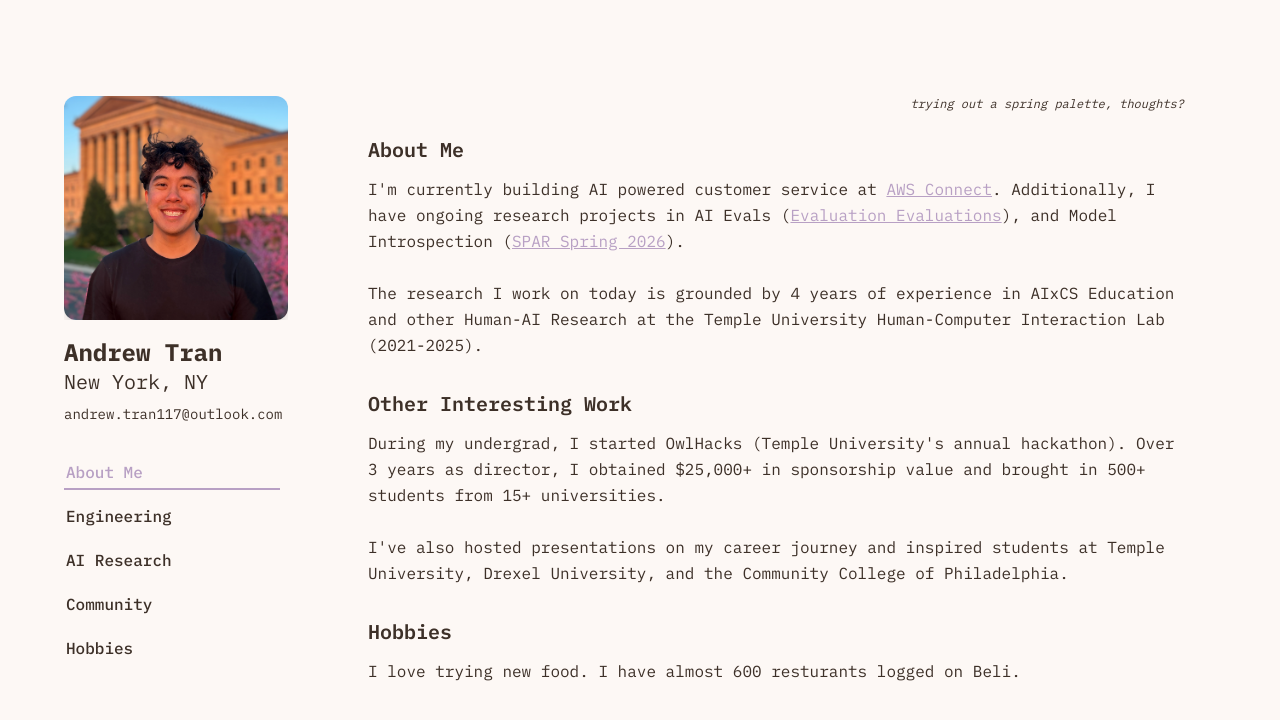
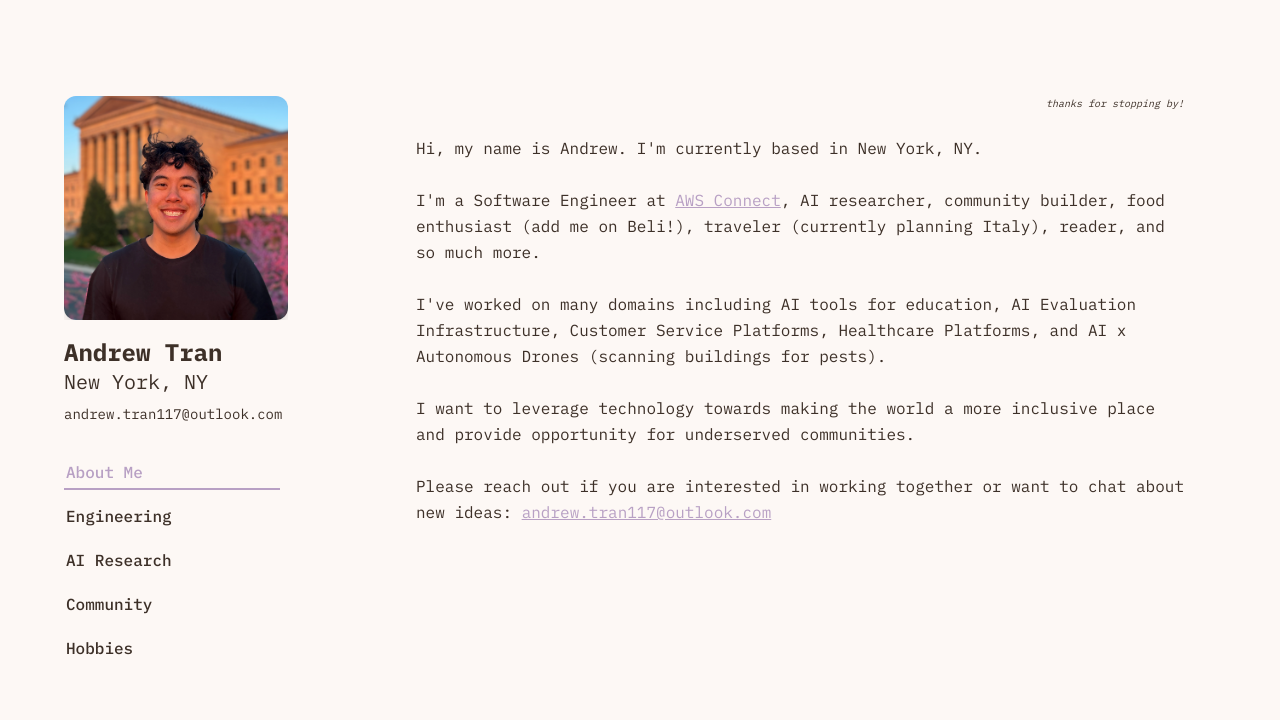
Before and after one commit to andrewtran117/andrewtran117.github.io, a Next.js app: page / in a window 1280 px wide. Shown: the top 720 px of the page. Built offline with nearby package versions, Linux system fonts and the light colour scheme.

Commit message:
Remodel about me

```diff
--- a/app/page.tsx
+++ b/app/page.tsx
@@ -74,84 +74,21 @@ export default function Home() {
           <div className="mb-12 md:pr-16 md:pl-0">
             {/* <h1 className="text-2xl font-semibold mb-4">Hello!</h1> */}
 
-            <p className="italic text-xs mb-6 text-right">trying out a spring palette, thoughts?</p>
-            <div className="mb-8">
-              <h2 className="text-xl font-semibold mb-3">About Me</h2>
-              <p className="text-base leading-relaxed mb-4">
-                I'm currently building AI powered customer service at{' '}
-                <a href="https://aws.amazon.com/connect/" className="text-[#b8a0c4] underline hover:text-[#9a80aa]" target="_blank" rel="noopener noreferrer">AWS Connect</a>
-                . Additionally, I have ongoing research projects in{' '}
-                AI Evals (<a href="https://evalevalai.com/projects/every-eval-ever/" className="text-[#b8a0c4] underline hover:text-[#9a80aa]" target="_blank" rel="noopener noreferrer">Evaluation Evaluations</a>), and Model Introspection (<a href="https://sparai.org/projects/sp26/?mentor=Lydia+Nottingham" className="text-[#b8a0c4] underline hover:text-[#9a80aa]" target="_blank" rel="noopener noreferrer">SPAR Spring 2026</a>).
-                <br></br>
-                <br></br>
-                The research I work on today is grounded by 4 years of experience in AIxCS Education and other Human-AI Research at the Temple University Human-Computer Interaction Lab (2021-2025).
-              </p>
-            </div>
-
-            {/* Research Section
-            <div className="mb-8">
-              <h2 className="text-xl font-semibold mb-3">Research</h2>
-              <p className="text-base leading-relaxed mb-4">
-                I'm working on AI Evaluations with the{' '}
-                <a
-                  href="https://evalevalai.com/"
-                  className="text-[#b8a0c4] underline hover:text-[#9a80aa]"
-                  target="_blank"
-                  rel="noopener noreferrer"
-                >
-                  Evaluating Evaluations (EvalEval) Coalition
-                </a>
-                . Also looking for more projects/collaborators! My interests include:
-              </p>
-              <ul className="list-disc pl-6 space-y-1 mb-6">
-                <li className="text-base leading-relaxed">AI Evaluations</li>
-                <li className="text-base leading-relaxed">Mechanistic Interpretability</li>
-                <li className="text-base leading-relaxed">AI Control</li>
-                <li className="text-base leading-relaxed">AI in Education</li>
-              </ul>
-            </div> */}
-
-            {/* Software Engineering Section
-            <div className="mb-8">
-              <h2 className="text-xl font-semibold mb-3">Software Engineering</h2>
-              <p className="text-base leading-relaxed mb-4">
-                I'm currently a Software Engineer at{' '}
-                <a
-                  href="https://aws.amazon.com/connect/agent-workspace/"
-                  className="text-[#b8a0c4] underline hover:text-[#9a80aa]"
-                  target="_blank"
-                  rel="noopener noreferrer"
-                >
-                  AWS Connect
-                </a>{' '}
-                working on Agent Workspace.
-              </p>
-            </div> */}
-
-            <div className="mb-8">
-              <h2 className="text-xl font-semibold mb-3">Other Interesting Work</h2>
-              <p className="text-base leading-relaxed mb-4">
-                During my undergrad, I started OwlHacks (Temple University's annual hackathon). Over 3 years as director, I obtained $25,000+ in sponsorship value and brought in 500+ students from 15+ universities.
-                <br></br>
-                <br></br>
-                I've also hosted presentations on my career journey and inspired students at Temple University, Drexel University, and the Community College of Philadelphia.
-              </p>
-            </div>
-
-            {/* Hobbies Section */}
-            <div className="mb-8">
-              <h2 className="text-xl font-semibold mb-3">Hobbies</h2>
-              <p className="text-base leading-relaxed mb-4">
-                I love trying new food. I have almost 600 resturants logged on Beli.
-              </p>
-            </div>
-
-            {/* Commented out News Section
-            <hr className="border-t border-[#dddddd]/70 my-8" />
-            <h3 className="text-lg font-semibold mt-8">Upcoming News</h3>
-            <ul className="list-disc pl-6 mt-2 space-y-1">
-              <li className="text-[#666666]">Invited to speak at OwHacks 2025 on a panel.</li>
-            </ul> */}
+            <p className="italic text-[10px] mb-6 text-right">thanks for stopping by!</p>
+            <p className="text-base leading-relaxed mb-4 ml-12">
+              Hi, my name is Andrew. I'm currently based in New York, NY.
+              <br /><br />
+              I'm a Software Engineer at{' '}
+              <a href="https://aws.amazon.com/connect/" className="text-[#b8a0c4] underline hover:text-[#9a80aa]" target="_blank" rel="noopener noreferrer">AWS Connect</a>
+              , AI researcher, community builder, food enthusiast (add me on Beli!), traveler (currently planning Italy), reader, and so much more.
+              <br /><br />
+              I've worked on many domains including AI tools for education, AI Evaluation Infrastructure, Customer Service Platforms, Healthcare Platforms, and AI x Autonomous Drones (scanning buildings for pests).
+              <br /><br />
+              I want to leverage technology towards making the world a more inclusive place and provide opportunity for underserved communities.
+              <br /><br />
+              Please reach out if you are interested in working together or want to chat about new ideas:{' '}
+              <a href="mailto:andrew.tran117@outlook.com" className="text-[#b8a0c4] underline hover:text-[#9a80aa]">andrew.tran117@outlook.com</a>
+            </p>
 
 
 
@@ -172,11 +109,58 @@ export default function Home() {
 
         {activeTab === "engineer" && (
           <div className="md:pr-16 md:pl-0">
+            <h2 className="text-xl font-semibold mb-6">Engineering</h2>
+            <div className="mb-8 border-l-4 border-[#b8a0c4] pl-4">
+              <h3 className="text-lg font-medium">AWS Connect</h3>
+              <p className="text-sm text-[#888] mb-3">Software Engineer · Current</p>
+              <p className="text-base leading-relaxed mb-4">
+                I'm currently a Software Engineer at{' '}
+                <a
+                  href="https://aws.amazon.com/connect/"
+                  className="text-[#b8a0c4] underline hover:text-[#9a80aa]"
+                  target="_blank"
+                  rel="noopener noreferrer"
+                >
+                  AWS Connect
+                </a>
+                , building AI-powered customer service solutions.
+              </p>
+            </div>
+            <div className="mb-8 pl-4">
+              <h3 className="text-lg font-medium">Cigna</h3>
+              <p className="text-sm text-[#888] mb-3">Software Engineer Intern · Summer 2023</p>
+              <p className="text-base leading-relaxed mb-4">
+                Software Engineer Intern on myPassport, a pharmacy benefits management application. Built API endpoints with Kotlin and Spring Boot, utilized AWS Lambda with DynamoDB, and automated webpage testing with Selenium.
+              </p>
+            </div>
+            <div className="mb-8 pl-4">
+              <h3 className="text-lg font-medium">AeroPest</h3>
+              <p className="text-sm text-[#888] mb-3">Software Engineer Intern · 2021 – 2023</p>
+              <p className="text-base leading-relaxed mb-4">
+                Software Engineer Intern building a React Native mobile app for field inspection reports and AI vision for autonomous drones to detect pests during building inspections.
+              </p>
+            </div>
+            <div className="mb-8 pl-4">
+              <h3 className="text-lg font-medium">IBM</h3>
+              <p className="text-sm text-[#888] mb-3">Good Tech Fellow · Summer 2022</p>
+              <p className="text-base leading-relaxed mb-4">
+                Good Tech Fellow building HumanityWithUS, a web application for crafting data narratives about poverty in Philadelphia. Developed a spatial exploration interface in React.js and integrated IBM Watson's AI chatbot.
+              </p>
+            </div>
           </div>
         )}
 
         {activeTab === "publications" && (
           <div className="md:pr-16 md:pl-0">
+            <div className="mb-8">
+              <p className="text-base leading-relaxed mb-4">
+                I have ongoing research projects in{' '}
+                AI Evals (<a href="https://evalevalai.com/projects/every-eval-ever/" className="text-[#b8a0c4] underline hover:text-[#9a80aa]" target="_blank" rel="noopener noreferrer">Evaluation Evaluations</a>), and Model Introspection (<a href="https://sparai.org/projects/sp26/?mentor=Lydia+Nottingham" className="text-[#b8a0c4] underline hover:text-[#9a80aa]" target="_blank" rel="noopener noreferrer">SPAR Spring 2026</a>).
+                <br></br>
+                <br></br>
+                The research I work on today is grounded by 4 years of experience in AIxCS Education and other Human-AI Research at the Temple University Human-Computer Interaction Lab (2021-2025).
+              </p>
+            </div>
             <ResearchExperience />
           </div>
         )}
@@ -245,6 +229,7 @@ export default function Home() {
 
         {activeTab === "hobbies" && (
           <div className="md:pr-16 md:pl-0">
+            <p className="text-base text-center mt-12">COMING SOON, taking my time with this section</p>
           </div>
         )}
 
```
